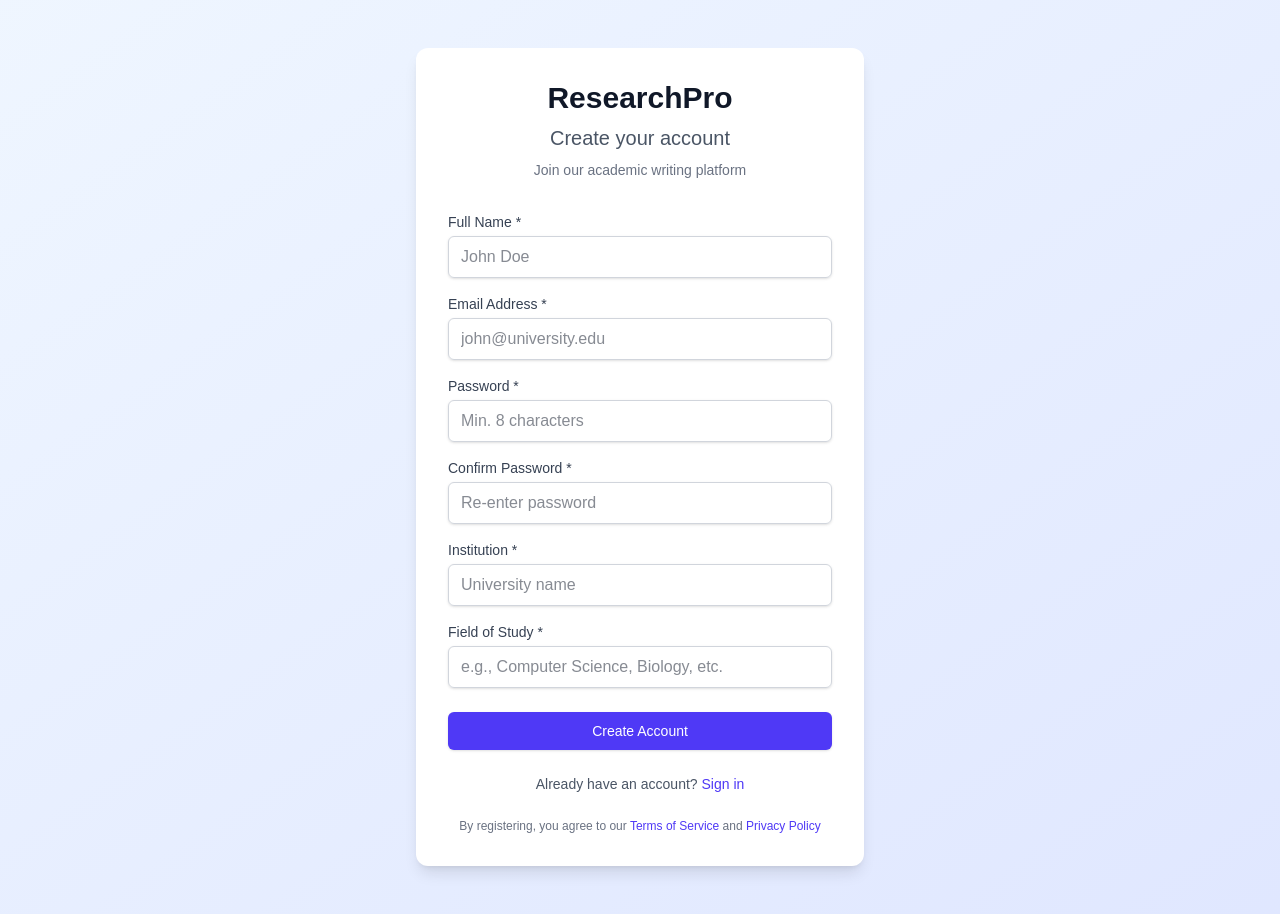
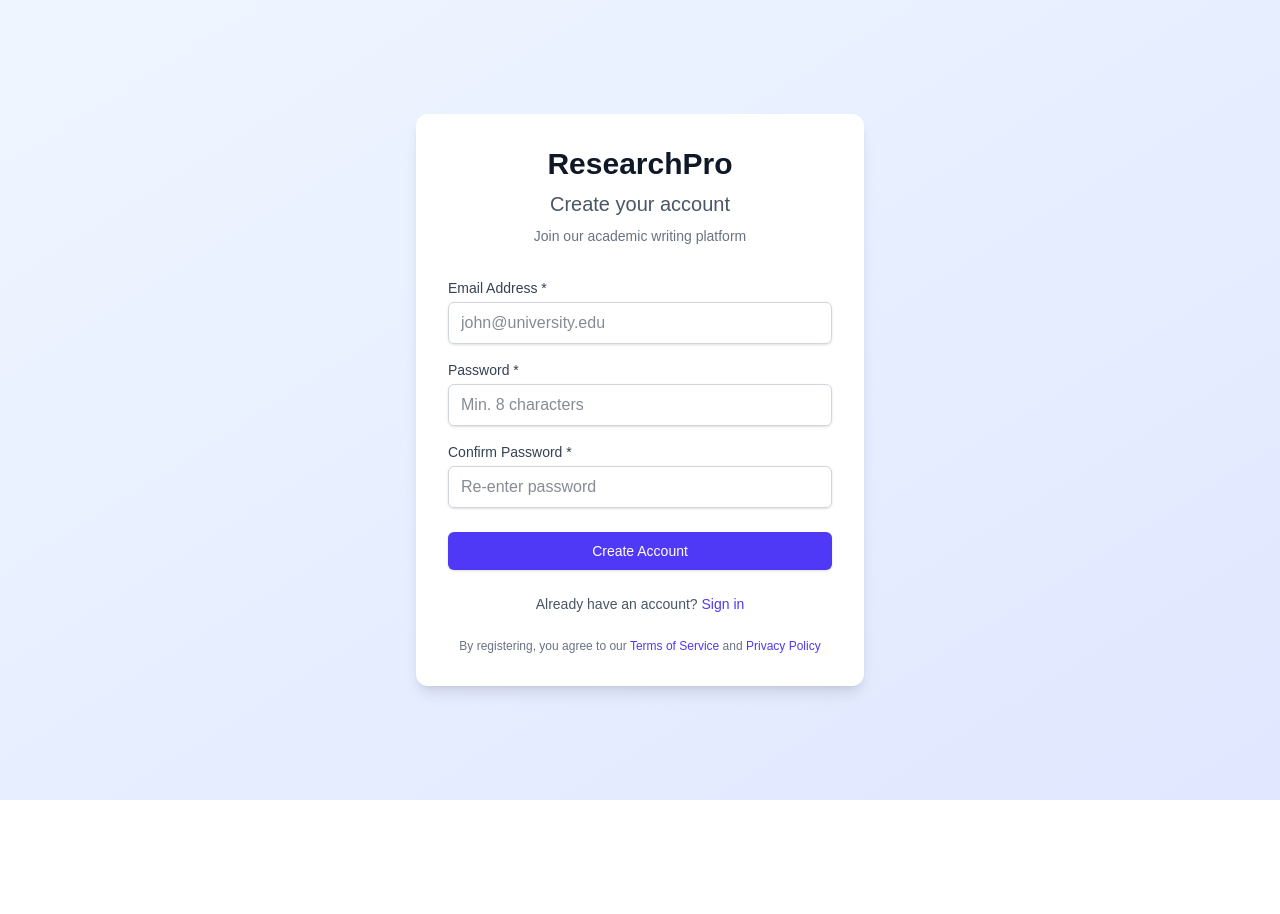
Before and after one commit to kirkmedals-sketch/researchpro-app, a Next.js app: page /register in a window 1280 px wide. After the commit the page ends 800 px from the top, so only its background shows below. Built offline with nearby package versions, Linux system fonts and the light colour scheme.

Commit message:
Simplify authentication to email and password only

```diff
--- a/app/api/auth/register/route.ts
+++ b/app/api/auth/register/route.ts
@@ -9,12 +9,12 @@ const JWT_SECRET = process.env.JWT_SECRET || 'your-secret-key-change-in-producti
 export async function POST(request: NextRequest) {
   try {
     const body = await request.json();
-    const { name, email, password, institution, fieldOfStudy } = body;
+    const { email, password } = body;
 
     // Validation
-    if (!name || !email || !password || !institution || !fieldOfStudy) {
+    if (!email || !password) {
       return NextResponse.json(
-        { error: 'All fields are required' },
+        { error: 'Email and password are required' },
         { status: 400 }
       );
     }
@@ -51,11 +51,8 @@ export async function POST(request: NextRequest) {
 
     // Create user
     const newUser = await createUser({
-      name,
       email,
       password: hashedPassword,
-      institution,
-      fieldOfStudy,
     });
 
     if (!newUser) {
--- a/app/dashboard/page.tsx
+++ b/app/dashboard/page.tsx
@@ -6,10 +6,10 @@ import Link from 'next/link';
 
 interface UserData {
   id: string;
-  name: string;
+  name?: string;
   email: string;
-  institution: string;
-  fieldOfStudy: string;
+  institution?: string;
+  fieldOfStudy?: string;
   createdAt: string;
   emailVerified: boolean;
 }
@@ -94,7 +94,7 @@ export default function DashboardPage() {
         {/* Welcome Section */}
         <div className="bg-white shadow rounded-lg p-6 mb-6">
           <h2 className="text-2xl font-bold text-gray-900 mb-2">
-            Welcome back, {user.name}!
+            Welcome back!
           </h2>
           <p className="text-gray-600">
             Manage your academic writing projects and access our services.
@@ -132,17 +132,19 @@ export default function DashboardPage() {
                 <p className="text-sm font-medium text-gray-900">{user.email}</p>
               </div>
               <div>
-                <p className="text-sm text-gray-500">Institution</p>
-                <p className="text-sm font-medium text-gray-900">{user.institution}</p>
-              </div>
-              <div>
-                <p className="text-sm text-gray-500">Field of Study</p>
-                <p className="text-sm font-medium text-gray-900">{user.fieldOfStudy}</p>
-              </div>
-              <div>
                 <p className="text-sm text-gray-500">Member Since</p>
                 <p className="text-sm font-medium text-gray-900">
                   {new Date(user.createdAt).toLocaleDateString()}
+                </p>
+              </div>
+              <div>
+                <p className="text-sm text-gray-500">Account Status</p>
+                <p className="text-sm font-medium text-gray-900">
+                  {user.emailVerified ? (
+                    <span className="text-green-600">✓ Verified</span>
+                  ) : (
+                    <span className="text-yellow-600">Pending verification</span>
+                  )}
                 </p>
               </div>
             </div>
--- a/app/register/page.tsx
+++ b/app/register/page.tsx
@@ -7,12 +7,9 @@ import Link from 'next/link';
 export default function RegisterPage() {
   const router = useRouter();
   const [formData, setFormData] = useState({
-    name: '',
     email: '',
     password: '',
     confirmPassword: '',
-    institution: '',
-    fieldOfStudy: '',
   });
   const [errors, setErrors] = useState<Record<string, string>>({});
   const [isLoading, setIsLoading] = useState(false);
@@ -20,11 +17,6 @@ export default function RegisterPage() {
 
   const validateForm = () => {
     const newErrors: Record<string, string> = {};
-
-    // Name validation
-    if (!formData.name.trim()) {
-      newErrors.name = 'Name is required';
-    }
 
     // Email validation
     const emailRegex = /^[^\s@]+@[^\s@]+\.[^\s@]+$/;
@@ -44,16 +36,6 @@ export default function RegisterPage() {
     // Confirm password validation
     if (formData.password !== formData.confirmPassword) {
       newErrors.confirmPassword = 'Passwords do not match';
-    }
-
-    // Institution validation
-    if (!formData.institution.trim()) {
-      newErrors.institution = 'Institution is required';
-    }
-
-    // Field of study validation
-    if (!formData.fieldOfStudy.trim()) {
-      newErrors.fieldOfStudy = 'Field of study is required';
     }
 
     setErrors(newErrors);
@@ -77,11 +59,8 @@ export default function RegisterPage() {
           'Content-Type': 'application/json',
         },
         body: JSON.stringify({
-          name: formData.name,
           email: formData.email,
           password: formData.password,
-          institution: formData.institution,
-          fieldOfStudy: formData.fieldOfStudy,
         }),
       });
 
@@ -109,7 +88,7 @@ export default function RegisterPage() {
     }
   };
 
-  const handleChange = (e: React.ChangeEvent<HTMLInputElement | HTMLSelectElement>) => {
+  const handleChange = (e: React.ChangeEvent<HTMLInputElement>) => {
     const { name, value } = e.target;
     setFormData(prev => ({
       ...prev,
@@ -137,23 +116,6 @@ export default function RegisterPage() {
 
         <form className="mt-8 space-y-6" onSubmit={handleSubmit}>
           <div className="space-y-4">
-            {/* Name */}
-            <div>
-              <label htmlFor="name" className="block text-sm font-medium text-gray-700">
-                Full Name *
-              </label>
-              <input
-                id="name"
-                name="name"
-                type="text"
-                value={formData.name}
-                onChange={handleChange}
-                className="mt-1 block w-full px-3 py-2 border border-gray-300 rounded-md shadow-sm focus:outline-none focus:ring-indigo-500 focus:border-indigo-500 text-gray-900"
-                placeholder="John Doe"
-              />
-              {errors.name && <p className="mt-1 text-sm text-red-600">{errors.name}</p>}
-            </div>
-
             {/* Email */}
             <div>
               <label htmlFor="email" className="block text-sm font-medium text-gray-700">
@@ -204,40 +166,6 @@ export default function RegisterPage() {
               />
               {errors.confirmPassword && <p className="mt-1 text-sm text-red-600">{errors.confirmPassword}</p>}
             </div>
-
-            {/* Institution */}
-            <div>
-              <label htmlFor="institution" className="block text-sm font-medium text-gray-700">
-                Institution *
-              </label>
-              <input
-                id="institution"
-                name="institution"
-                type="text"
-                value={formData.institution}
-                onChange={handleChange}
-                className="mt-1 block w-full px-3 py-2 border border-gray-300 rounded-md shadow-sm focus:outline-none focus:ring-indigo-500 focus:border-indigo-500 text-gray-900"
-                placeholder="University name"
-              />
-              {errors.institution && <p className="mt-1 text-sm text-red-600">{errors.institution}</p>}
-            </div>
-
-            {/* Field of Study */}
-            <div>
-              <label htmlFor="fieldOfStudy" className="block text-sm font-medium text-gray-700">
-                Field of Study *
-              </label>
-              <input
-                id="fieldOfStudy"
-                name="fieldOfStudy"
-                type="text"
-                value={formData.fieldOfStudy}
-                onChange={handleChange}
-                className="mt-1 block w-full px-3 py-2 border border-gray-300 rounded-md shadow-sm focus:outline-none focus:ring-indigo-500 focus:border-indigo-500 text-gray-900"
-                placeholder="e.g., Computer Science, Biology, etc."
-              />
-              {errors.fieldOfStudy && <p className="mt-1 text-sm text-red-600">{errors.fieldOfStudy}</p>}
-            </div>
           </div>
 
           {errors.submit && (
--- a/lib/database.ts
+++ b/lib/database.ts
@@ -2,11 +2,11 @@ import { supabase, isSupabaseConfigured } from './supabase';
 
 export interface User {
   id: string;
-  name: string;
+  name?: string;
   email: string;
   password: string; // This will be hashed
-  institution: string;
-  fieldOfStudy: string;
+  institution?: string;
+  fieldOfStudy?: string;
   createdAt: string;
   emailVerified: boolean;
 }
@@ -31,11 +31,8 @@ export async function getAllUsers(): Promise<User[]> {
 
   return (data || []).map(row => ({
     id: row.id,
-    name: row.name,
     email: row.email,
     password: row.password,
-    institution: row.institution,
-    fieldOfStudy: row.field_of_study,
     createdAt: row.created_at,
     emailVerified: row.email_verified,
   }));
@@ -59,11 +56,8 @@ export async function getUserByEmail(email: string): Promise<User | null> {
 
   return {
     id: data.id,
-    name: data.name,
     email: data.email,
     password: data.password,
-    institution: data.institution,
-    fieldOfStudy: data.field_of_study,
     createdAt: data.created_at,
     emailVerified: data.email_verified,
   };
@@ -87,11 +81,8 @@ export async function getUserById(id: string): Promise<User | null> {
 
   return {
     id: data.id,
-    name: data.name,
     email: data.email,
     password: data.password,
-    institution: data.institution,
-    fieldOfStudy: data.field_of_study,
     createdAt: data.created_at,
     emailVerified: data.email_verified,
   };
@@ -103,7 +94,8 @@ export async function createUser(
   if (!isSupabaseConfigured() || !supabase) {
     console.warn('Supabase not configured, using in-memory storage');
     const newUser: User = {
-      ...userData,
+      email: userData.email,
+      password: userData.password,
       id: Date.now().toString() + Math.random().toString(36).substr(2, 9),
       createdAt: new Date().toISOString(),
       emailVerified: false,
@@ -115,11 +107,8 @@ export async function createUser(
   const { data, error } = await supabase
     .from('users')
     .insert({
-      name: userData.name,
       email: userData.email,
       password: userData.password,
-      institution: userData.institution,
-      field_of_study: userData.fieldOfStudy,
       email_verified: false,
     })
     .select()
@@ -132,11 +121,8 @@ export async function createUser(
 
   return {
     id: data.id,
-    name: data.name,
     email: data.email,
     password: data.password,
-    institution: data.institution,
-    fieldOfStudy: data.field_of_study,
     createdAt: data.created_at,
     emailVerified: data.email_verified,
   };
```
Also changed, not shown: lib/supabase.ts (+0 -9 lines), 1 other file (tests, documents, lock files or other folders).
